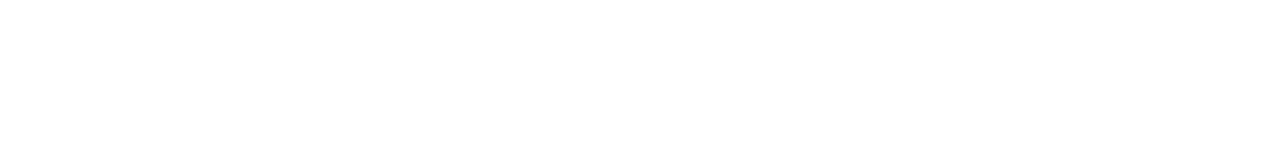
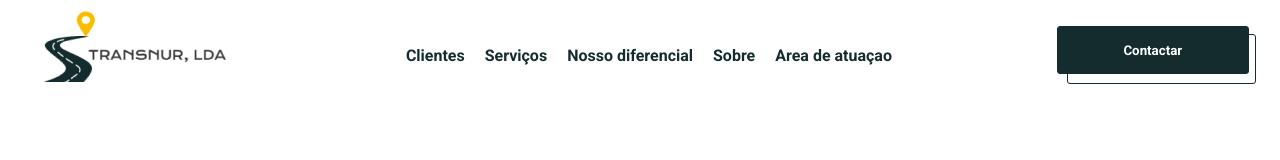
Before and after one commit to Silesio-Cipriano/PGWXMZ232_TRANSNUR, a plain HTML site: page index.html in a window 1280 px wide. Drawn offline with Linux system fonts and the light colour scheme.

Commit message:
style: header simple

```diff
--- a/index.html
+++ b/index.html
@@ -4,8 +4,51 @@
     <meta charset="UTF-8" />
     <meta http-equiv="X-UA-Compatible" content="IE=edge" />
     <meta name="viewport" content="width=device-width, initial-scale=1.0" />
+    <link rel="preconnect" href="https://fonts.googleapis.com" />
+    <link rel="preconnect" href="https://fonts.gstatic.com" crossorigin />
+    <link
+      href="https://fonts.googleapis.com/css2?family=Roboto:ital,wght@0,300;0,400;0,500;0,700;1,400;1,500&display=swap"
+      rel="stylesheet"
+    />
     <title>TRANSNUR</title>
-    <link rel="stylesheet" href="./styles/style.css.map" />
+    <link rel="stylesheet" href="./styles/style.css" />
   </head>
-  <body></body>
+  <body>
+    <header>
+      <nav>
+        <div class="logo">
+          <img
+            src="./assets/LogoTRANSNUR.png"
+            alt="Camiao azul chamando atençao"
+          />
+        </div>
+
+        <div class="center_header">
+          <ul>
+            <li>
+              <a href="#">Clientes</a>
+            </li>
+            <li>
+              <a href="#">Serviços</a>
+            </li>
+            <li>
+              <a href="#">Nosso diferencial</a>
+            </li>
+            <li>
+              <a href="#">Sobre</a>
+            </li>
+            <li>
+              <a href="#">Area de atuaçao</a>
+            </li>
+          </ul>
+        </div>
+        <div>
+          <div class="buttonPrimary">
+            <button>Contactar</button>
+            <div></div>
+          </div>
+        </div>
+      </nav>
+    </header>
+  </body>
 </html>
--- a/styles/style.scss
+++ b/styles/style.scss
@@ -0,0 +1,94 @@
+$base_color:#142C2E;
+
+*{
+  padding:0;
+  margin:0;
+  box-sizing: 0;
+  font-family: 'Roboto', sans-serif;
+}
+
+html{
+  font-size: 62,5%;
+  margin:0 auto;
+  max-width: 1380px;
+}
+
+body{
+  padding: 1.5rem 1.5rem;
+}
+
+header{
+  nav{
+
+    display: flex;
+    align-items: center;
+    justify-content: space-between;
+
+    .logo{
+      margin-top:-1rem;
+    }
+    ul{
+      list-style: none;
+      display: flex;
+      align-items: center;
+      justify-content: center;
+      gap:20px;
+
+      a{
+        text-decoration: none;
+        font-weight: bold;
+        color:$base_color;
+      }
+
+
+    }
+    div{
+      .buttonPrimary{
+        button{
+        cursor: pointer;
+          background-color: $base_color;
+          color:white;
+          width: 12rem;
+          height: 3rem;
+          font-weight: bold;
+          border:1px solid $base_color;
+          border-radius: 3px;
+          -webkit-border-radius: 3px;
+          -moz-border-radius: 3px;
+          -ms-border-radius: 3px;
+          -o-border-radius: 3px;
+}
+          div{
+            width: 11.7rem;
+            height: 3rem;
+            border:1.5px solid  $base_color;
+            margin-left:10px;
+            margin-top:-40px;
+            border-radius: 3px;
+            -webkit-border-radius: 3px;
+            -moz-border-radius: 3px;
+            -ms-border-radius: 3px;
+            -o-border-radius: 3px;
+          }
+        }
+
+    }
+  }
+}
+
+
+
+@media screen and (max-width: 400px){
+  html{
+    font-size: 62,5%;
+    margin:0 auto;
+    max-width: 1380px;
+  }
+
+  body{
+    padding: 1rem 1rem;
+  }
+
+
+
+}
```
Also changed, not shown: assets/CMLogo.png (added), assets/CocaLogo.png (added), assets/EEPLogo.png (added), assets/INGCLogo.png (added), assets/LogoTRANSNUR.png (added), assets/MatanuskaLogo.png (added), assets/OLAMLogo.png (added), assets/TruckExtra01.png (added), assets/TruckExtra02.png (added), assets/TruckHero.png (added), styles/style.css, 1 other file.
